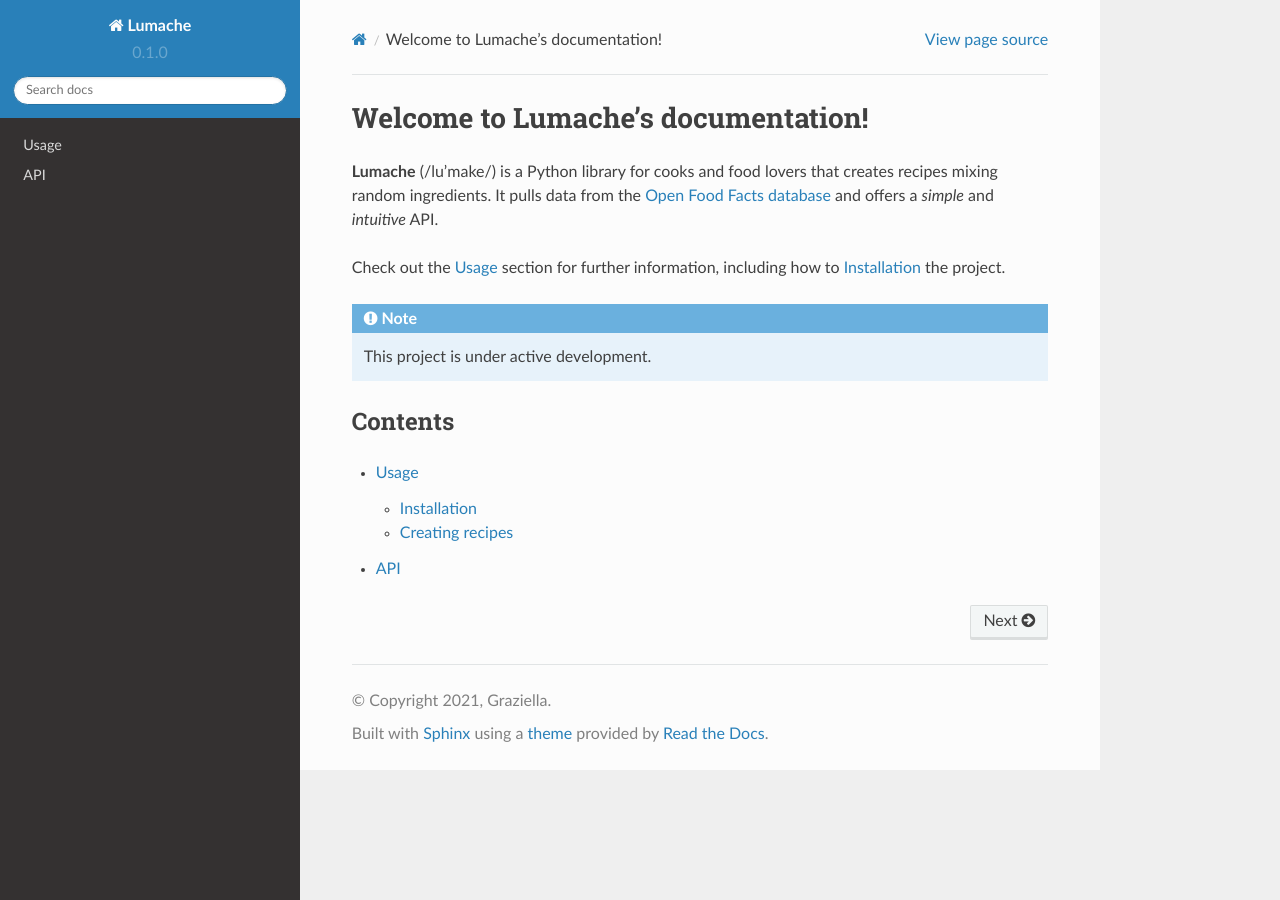
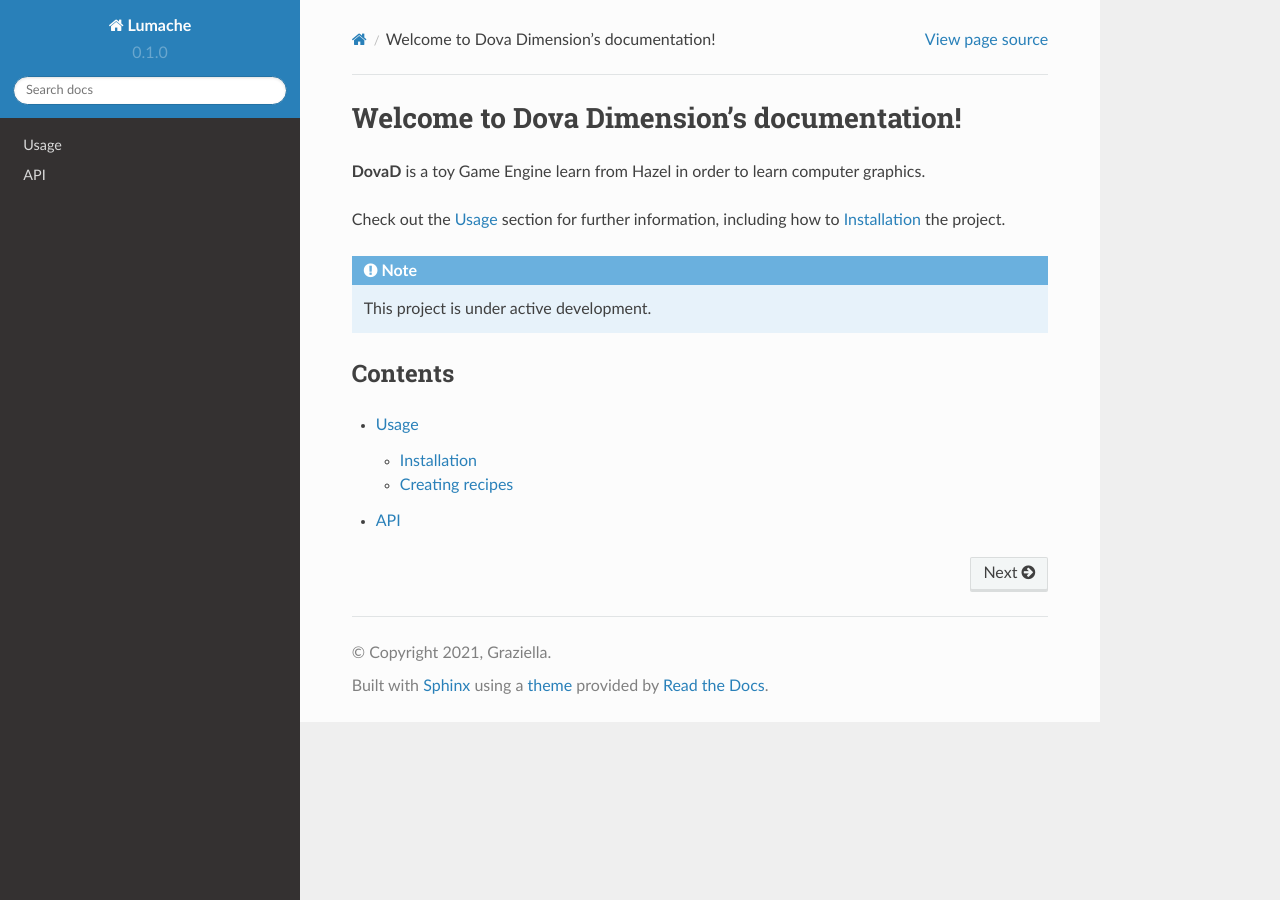
Before and after one commit to darkwuta/NovaD-Docs, a Sphinx documentation site: the page built from docs/source/index.rst, in a window 1280 px wide. Built offline with Sphinx 7.4.7 and the Read the Docs theme 2.0.0, drawn with Linux system fonts in a browser that asks for light colours.

Commit message:
Update index.rst

```diff
--- a/docs/source/index.rst
+++ b/docs/source/index.rst
@@ -1,10 +1,7 @@
-Welcome to Lumache's documentation!
+Welcome to Dova Dimension's documentation!
 ===================================
 
-**Lumache** (/lu'make/) is a Python library for cooks and food lovers
-that creates recipes mixing random ingredients.
-It pulls data from the `Open Food Facts database <https://world.openfoodfacts.org/>`_
-and offers a *simple* and *intuitive* API.
+**DovaD** is a toy Game Engine learn from Hazel in order to learn computer graphics.
 
 Check out the :doc:`usage` section for further information, including
 how to :ref:`installation` the project.
```
